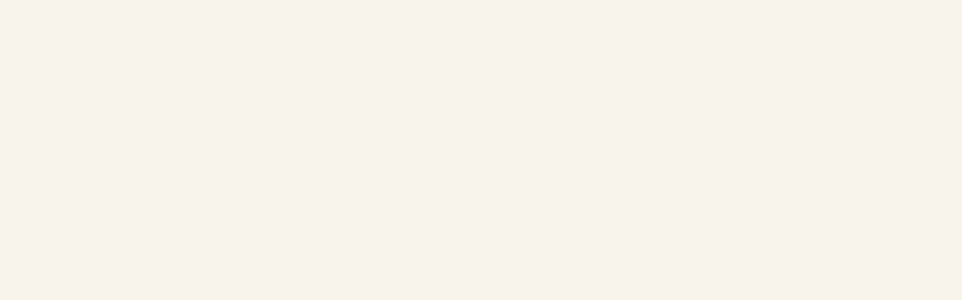
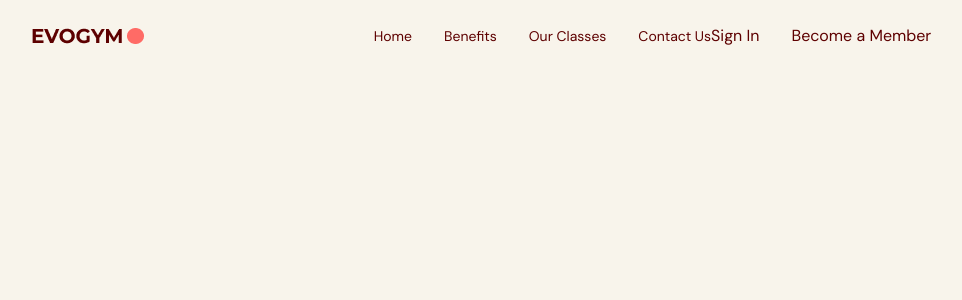
Before and after one commit to KaleabIsDoneWithJava/Evogym_-_Service_Website, a React (Vite) app: page / in a window 1280 px wide. Shown: the top 300 px of the page, without its empty margins (76-1038 px from the left). Built offline with nearby package versions, Linux system fonts and the light colour scheme.

Commit message:
Fixed prettier and started the Navbar

```diff
--- a/package.json
+++ b/package.json
@@ -11,6 +11,7 @@
   },
   "dependencies": {
     "@heroicons/react": "^2.0.18",
+    "D": "^1.0.0",
     "framer-motion": "^10.16.16",
     "react": "^18.2.0",
     "react-anchor-link-smooth-scroll": "^1.0.12",
--- a/prettier.config.cjs
+++ b/prettier.config.cjs
@@ -1,3 +1,3 @@
 module.exports = {
-  plugins: [require("prettier-plugin-tailwindcss")],
+  plugins: [require.resolve("prettier-plugin-tailwindcss")],
 };
--- a/src/scenes/navbar/index.tsx
+++ b/src/scenes/navbar/index.tsx
@@ -1,23 +1,37 @@
-import {useState} from 'react';
-import { Bars3Icon, XMarkIcon} from '@heroicons/react/24/solid';
+import { useState } from "react";
+import { Bars3Icon, XMarkIcon } from "@heroicons/react/24/solid";
 import Logo from "@/assets/Logo.png";
 
-
-type Props = {}
+type Props = {};
 
 const index = (props: Props) => {
-
-    const flexBetween = "flex items-center justify-center";
+  const flexBetween = "flex items-center justify-center";
 
   return (
     <nav>
-        <div
-        className={`${flexBetween} fixed top-0 z-30 w-full py-6`}
-        >
+      <div className={`${flexBetween} fixed top-0 z-30 w-full py-6`}>
+        <div className={`${flexBetween} mx-auto w-5/6`}>
+          <div className={`${flexBetween} w-full gap-16`}>
+            {/*Left Side */}
+            <img src={Logo} />
+            {/*Right Side */}
+            <div className={`${flexBetween} w-full`}>
+              <div className={`${flexBetween} gap-8 text-sm`}>
+                <p>Home</p>
+                <p>Benefits</p>
+                <p>Our Classes</p>
+                <p>Contact Us</p>
+              </div>
+              <div className={`${flexBetween} gap-8`}>
+                <p>Sign In</p>
+                <button>Become a Member</button>
+              </div>
+            </div>
+          </div>
+        </div>
+      </div>
+    </nav>
+  );
+};
 
-        </div>
-    </nav>
-  )
-}
-
-export default index
+export default index;
```
Also changed, not shown: 1 other file (tests, documents, lock files or other folders).
